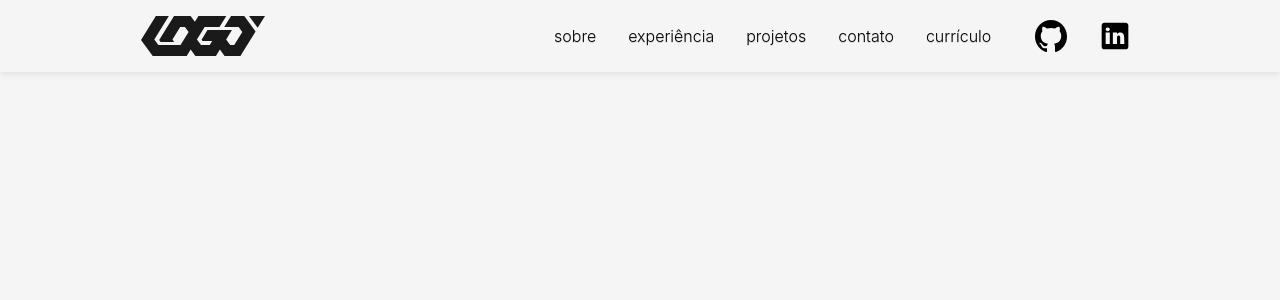
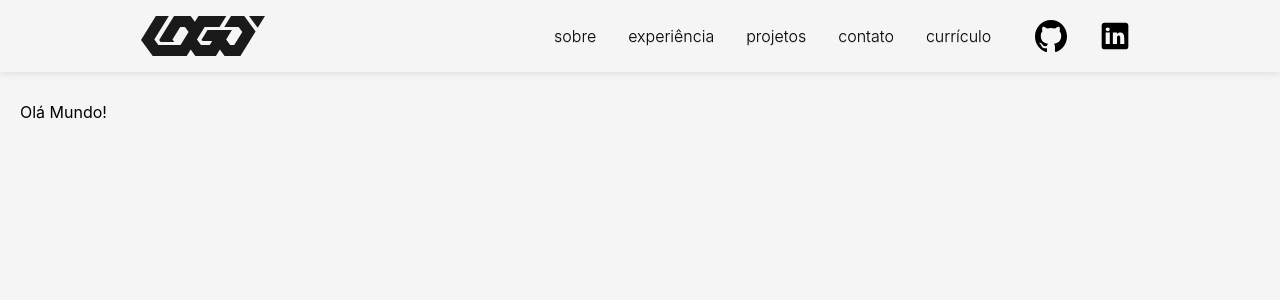
Before and after one commit to vToshio/portfolio-v2, a Vue app: page / in a window 1280 px wide. Shown: the top 300 px of the page. Built offline with nearby package versions, Linux system fonts and the light colour scheme.

Commit message:
style: adicionar transparência na navbar

```diff
--- a/src/App.vue
+++ b/src/App.vue
@@ -5,7 +5,7 @@ import AppNavbar from './components/shared/AppNavbar.vue';
 <template>
   <AppNavbar />
 
-  <main class="mx-5 my-12 min-h-screen">
+  <main class="mx-5 my-25 min-h-screen">
     <RouterView />
   </main>
 
--- a/src/components/reactive/MenuButton.vue
+++ b/src/components/reactive/MenuButton.vue
@@ -9,12 +9,12 @@ const clicked = ref(false)
 </script>
 
 <template>
-    <button @click="clicked = !clicked" class="cursor-pointer px-3 hover:bg-neutral-200">
+    <button @click="clicked = !clicked" class="cursor-pointer px-5 hover:bg-neutral-200">
         <img class="w-6" :src="menu_icon" alt="">
     </button>
 
     <template v-if="clicked">
-        <div class="fixed top-15 right-2 rounded-md bg-neutral-100 shadow-xl shadow-neutral-300">
+        <div class="fixed top-15 right-3 rounded-md bg-neutral-100 shadow-xl shadow-neutral-300">
             <ul class="flex flex-col justify-center text-base">
                 <li class="menu-item-top">
                     sobre
--- a/src/components/shared/AppNavbar.vue
+++ b/src/components/shared/AppNavbar.vue
@@ -12,7 +12,7 @@ const isMobile = computed(() => width.value < 768);
 </script>
 
 <template>
-    <header class="fixed top-0 z-100 w-full bg-neutral-100 shadow-md shadow-neutral-200">
+    <header class="fixed top-0 z-100 w-full bg-transparent backdrop-blur-2xl shadow-md shadow-neutral-200">
         <nav class="flex mx-auto justify-between md:justify-around items-stretch">
             <img class="w-35 py-4 px-4 md:px-2" :src="logo" alt="Logo Vinícius Toshio">
 
```
Also changed, not shown: src/assets/images/image.png (added).
